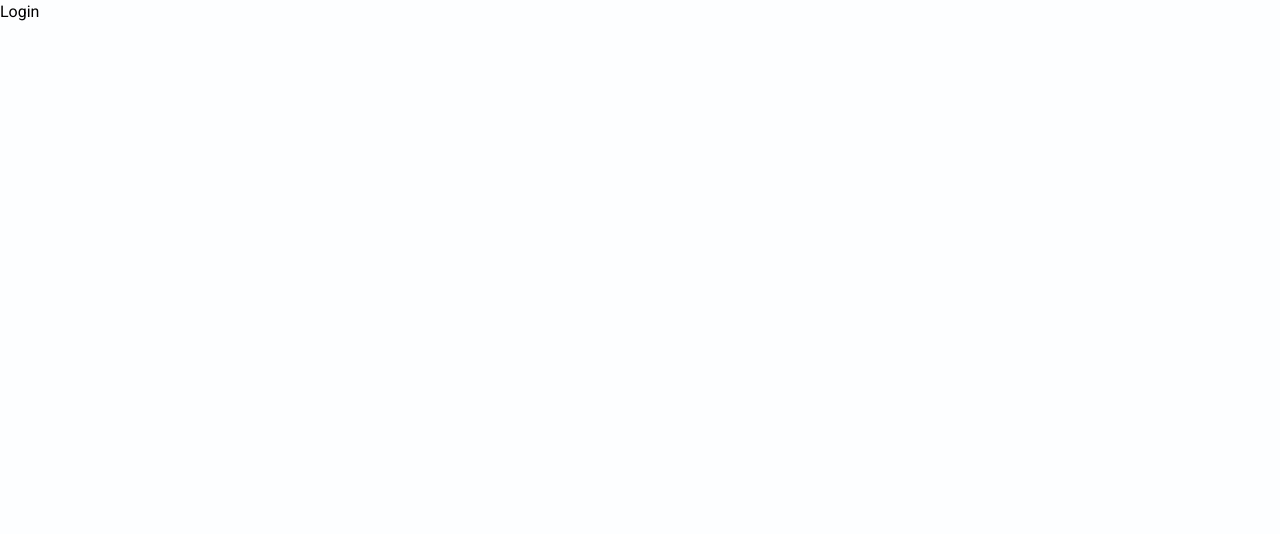
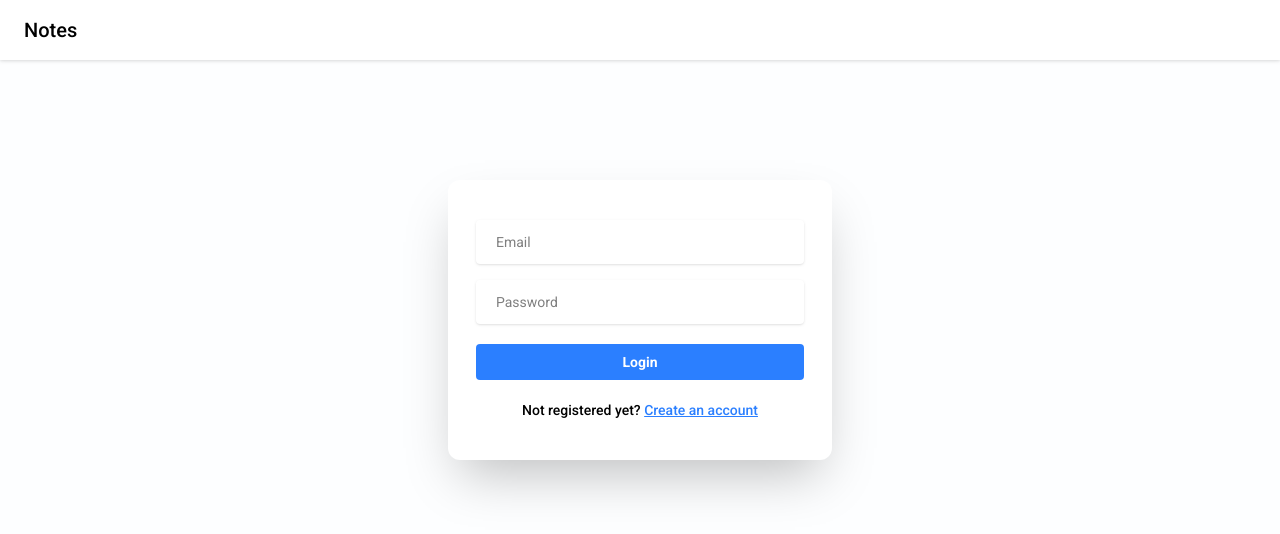
Before and after one commit to pan-cynthia/notely, a React (Vite) app: page /login in a window 1280 px wide. Shown: the top 534 px of the page. Built offline with nearby package versions, Linux system fonts and the light colour scheme.

Commit message:
add login form

```diff
--- a/src/pages/Login.jsx
+++ b/src/pages/Login.jsx
@@ -1,8 +1,29 @@
 import React from 'react'
+import NavBar from '../components/NavBar'
+import { Link } from 'react-router-dom'
 
 const Login = () => {
   return (
-    <div>Login</div>
+    <>
+      <NavBar/>
+      <div className='flex justify-center items-center mt-30'>
+        <div className="w-96 px-7 py-10 bg-white rounded-xl shadow-2xl">
+          <form onSubmit={() => {}}>
+            <input className="w-full px-5 py-3 mb-4 text-sm rounded shadow outline-none" type="email" placeholder="Email"/>
+            <div className="flex items-center justify-between w-full px-5 py-3 mb-4 text-sm rounded shadow outline-none">
+              <input className="flex-3/4 mr-2 outline-none" type="password" placeholder="Password"/>
+            </div>
+            <button className="w-full p-2 my-1 text-sm font-bold text-white bg-blue-500 rounded hover:bg-blue-600" type="submit">Login</button>
+            <p className="text-center mt-4 text-sm font-medium">
+              Not registered yet?{" "}
+              <Link className="text-blue-500 underline" to="/signup">
+                Create an account
+              </Link>
+            </p>
+          </form>
+        </div>
+      </div>
+    </>
   )
 }
 
```
